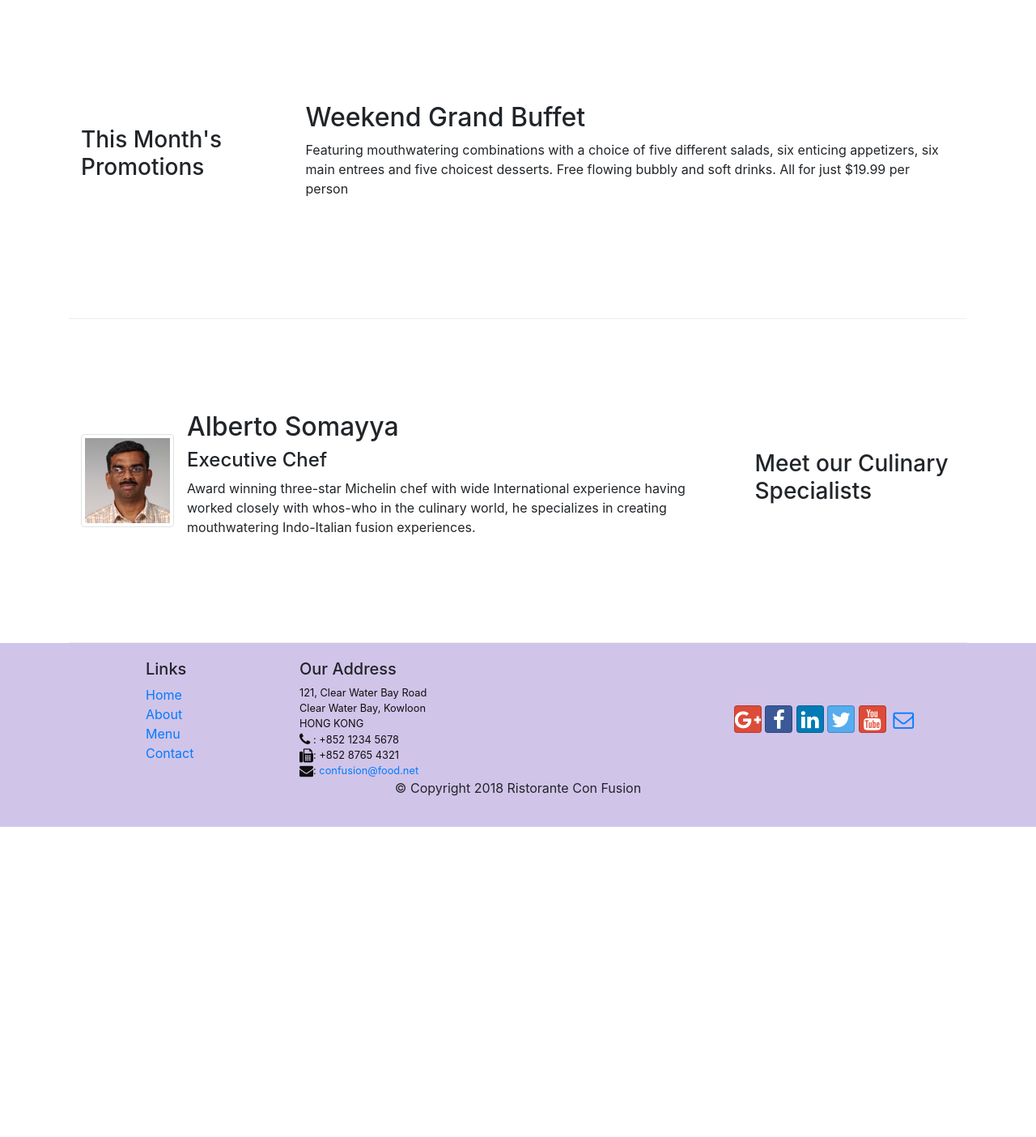
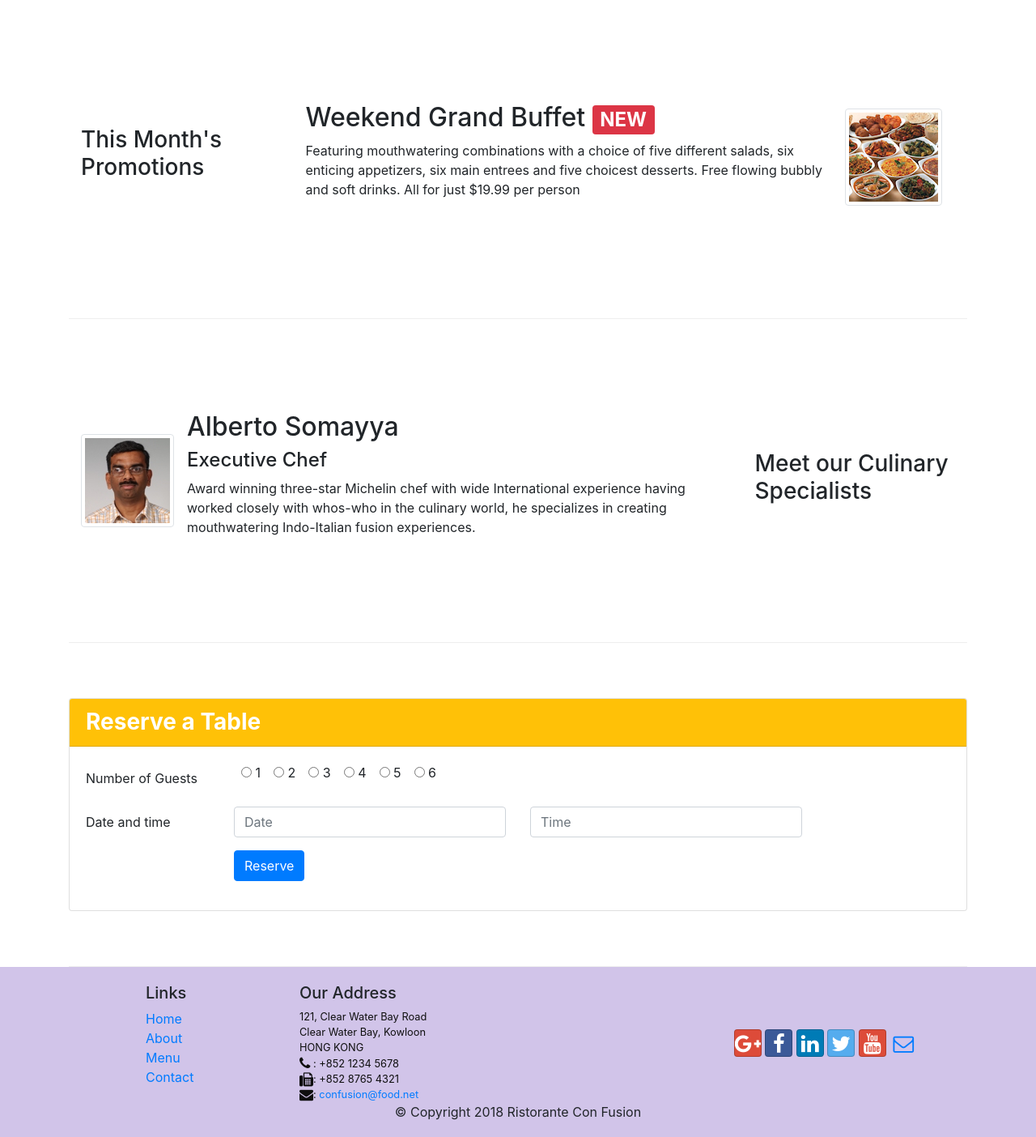
Before and after one commit to Erikzilla/Coursera-FullStackWebDevelopmentWithReact-Course1, a website: page index.html in a window 1280 px wide. Shown: the part 740-2144 px from the top of the page at 81% size. Before the commit the page ends 1761 px from the top, so only its background shows below. Drawn offline with nearby package versions, Linux system fonts and the light colour scheme.

Commit message:
Assignment 2

```diff
--- a/index.html
+++ b/index.html
@@ -44,6 +44,9 @@
                 <div class="col-12 col-sm align-self-center">
                     <img src="img/logo.png" class="img-fluid">
                 </div>
+                <div class="col-12 col-sm-3 align-self-center ">
+                    <a class="text-dark btn btn-sm bg-warning col-12 py-2" role="button" href="#reserveTable"><strong>Reserve Table</strong></a>
+                </div>
             </div>
         </div>
     </header>
@@ -74,10 +77,16 @@
                 <h3>This Month's Promotions</h3>
             </div>
             <div class="col col-sm col-md">
-                <h2>Weekend Grand Buffet</h2>
-                <p>Featuring mouthwatering combinations with a choice of five different salads, six enticing appetizers, six main entrees and five choicest desserts. Free flowing bubbly and soft drinks. All for just $19.99 per person </p>
+                <div class="media">
+                    <div class="media-body">
+                        <h2 class="mt-0">Weekend Grand Buffet <span class="badge badge-danger">NEW</span></h2>
+                        <p class="d-none d-sm-block">Featuring mouthwatering combinations with a choice of five different salads, six enticing appetizers, six main entrees and five choicest desserts. Free flowing bubbly and soft drinks. All for just $19.99 per person </p>
+                    </div>
+                    <img src="img/buffet.png" class="d-flex mr-3 img-thumbnail align-self-center" alt="buffet">
+                </div>
             </div>
         </div>
+
 
         <div class="row row-content align-items-center">
             <div class="col-12 col-sm-4 order-sm-last col-md-3">
@@ -97,6 +106,62 @@
                             </p>
                     </div>
                 </div>
+            </div>
+        </div>
+
+        <div class="row row-content align-items-center" id="reserveTable">
+            <div class="card col-12 p-0">
+                <h3 class="card-header bg-warning text-white font-weight-bold">Reserve a Table</h3>
+                <div class="card-body">
+                    <form>
+                        <div class="form-group row">
+                        <label for="numberOfGuests" class="col-md-2 col-form-label">Number of Guests</label>
+                        <div class="col-md-8">
+                        <div class="row">
+                            <div class="ml-3 px-2">
+                                  <input type="radio">
+                                  <label>1</label>
+                            </div>
+                            <div class="px-2">
+                                  <input type="radio">
+                                  <label>2</label>
+                            </div>
+                            <div class="px-2">
+                                  <input type="radio">
+                                  <label>3</label>
+                            </div>
+                            <div class="px-2">
+                                  <input type="radio">
+                                  <label>4</label>
+                            </div>
+                            <div class="px-2">
+                                  <input type="radio">
+                                  <label>5</label>
+                            </div>
+                            <div class="px-2">
+                                  <input type="radio">
+                                  <label>6</label>
+                             </div>
+                        </div>
+                        </div>
+                    </div>
+                    <div class="form-group row">
+                        <label for="lastname" class="col-md-2 col-form-label">Date and time</label>
+                        <div class="col-md-4">
+                            <input type="text" class="form-control" id="lastname" name="lastname" placeholder="Date">
+                        </div>
+                        <div class="col-md-4">
+                            <input type="text" class="form-control" id="lastname" name="lastname" placeholder="Time">
+                        </div>
+                    </div>
+                    <div class="form-group row">
+                        <div class="offset-md-2 col-md-10">
+                            <button type="submit" class="btn btn-primary">Reserve</button>
+                        </div>
+                    </div>
+                    </form>
+                </div>
+
             </div>
         </div>
     </div>
```
